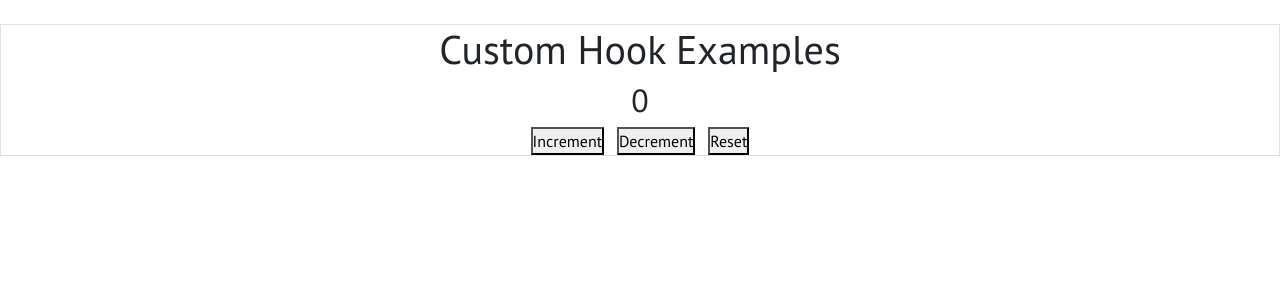
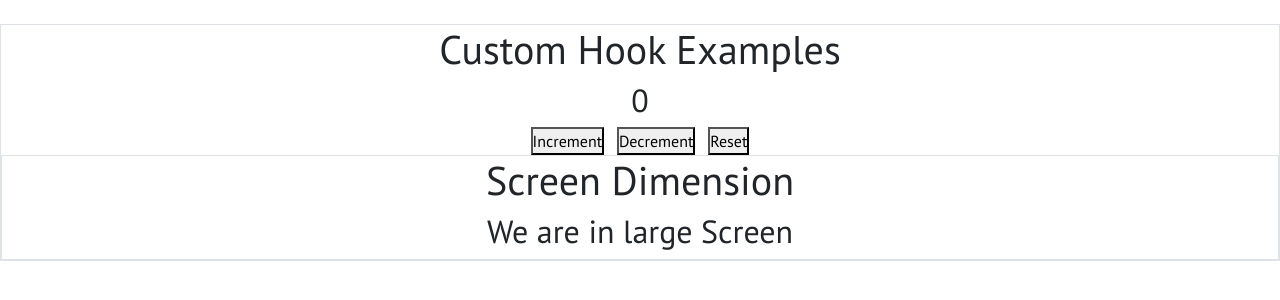
Before and after one commit to poojadeveloper5821/Daily_Task, a React (Create React App) app: page / in a window 1280 px wide. Shown: the top 300 px of the page. Built offline with nearby package versions, Linux system fonts and the light colour scheme.

Commit message:
Custom hook

```diff
--- a/src/App.js
+++ b/src/App.js
@@ -15,6 +15,7 @@
 //import HookuseContext from "./Components/HookuseContext";
 //import HookuseReducer from "./Components/HookuseReducer";
 import CustomHook from "./Components/CustomHook";
+
 function App() {
   return (
     <>
@@ -35,7 +36,8 @@
     <HookuseCallback />
     <HookuseContext />
     <HookuseReducer />*/}
-    <CustomHook />
+    <CustomHook /><br/>
+
     </>
   );
 }
--- a/src/Components/CustomHook.jsx
+++ b/src/Components/CustomHook.jsx
@@ -1,4 +1,5 @@
 //import React,{useState} from 'react'
+import ScreenComp from "./ScreenComp";
 import useCounter from "./useCounter";
 
 function CustomHook() {
@@ -19,6 +20,7 @@
         <button onClick={decrement}>Decrement</button>&nbsp;&nbsp;&nbsp;
         <button onClick={reset}>Reset</button>
       </div>
+      <ScreenComp />
     </div>
   );
 }
--- /dev/null
+++ b/src/Components/ScreenComp.jsx
@@ -0,0 +1,14 @@
+import React from 'react'
+import useScreen from './useScreen'
+
+function ScreenComp() {
+    const screenSize=useScreen();
+  return (
+    <div className='App border'>
+      <h1> Screen Dimension</h1>
+      <h2>We are in {screenSize} Screen </h2>
+    </div>
+  )
+}
+
+export default ScreenComp
--- /dev/null
+++ b/src/Components/useScreen.jsx
@@ -0,0 +1,19 @@
+import { useEffect, useState } from "react";
+
+export default function useScreen(){
+    const[screenSize,setScreenSize]=useState();
+    useEffect(()=>{
+        checkScreenSize();
+        window.addEventListener("resize",checkScreenSize);
+        return()=>{
+            window.removeEventListener("resize");
+        }
+    },[]);
+    const checkScreenSize=()=>{
+        if(window.innerWidth>992) return setScreenSize("large");
+        if(window.innerWidth<992&& window.innerWidth>600) return setScreenSize("medium");
+        if(window.innerWidth>600) return setScreenSize("small");
+
+    };
+    return screenSize;
+}
```
Also changed, not shown: src/Components/useCounter.jsx (line endings or trailing spaces).
